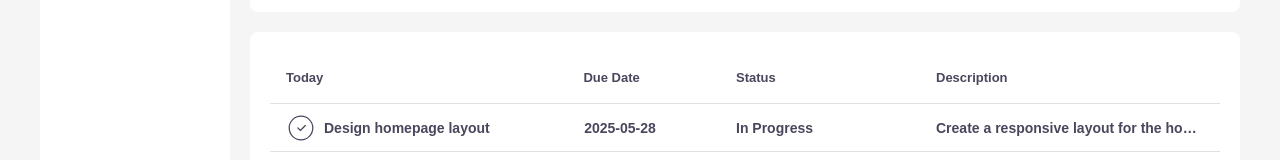
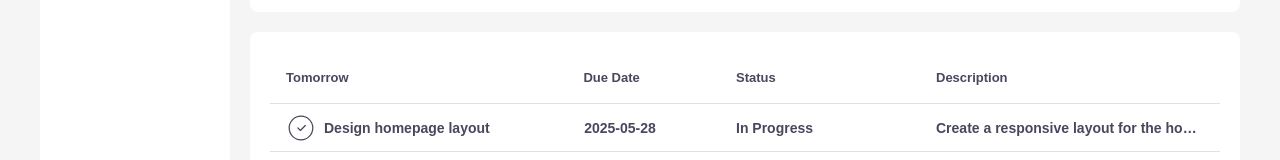
Before and after one commit to lahiruyasas7/Personal-Task-Manger-FE, a Next.js app: page /my-tasks in a window 1280 px wide. Shown: the part 511-671 px from the top of the page. Built offline with nearby package versions, Linux system fonts and the light colour scheme.

Commit message:
changed column name today to tomorrow

```diff
--- a/src/app/components/MyTasks/TomorrowTasks.tsx
+++ b/src/app/components/MyTasks/TomorrowTasks.tsx
@@ -7,7 +7,7 @@ import { CiCircleCheck } from 'react-icons/ci';
 function TomorrowTasks() {
   const columns1 = [
       {
-        name: "Today",
+        name: "Tomorrow",
         sortable: true,
         //center: false,
         cell: (row: MyTasks) => {
```
